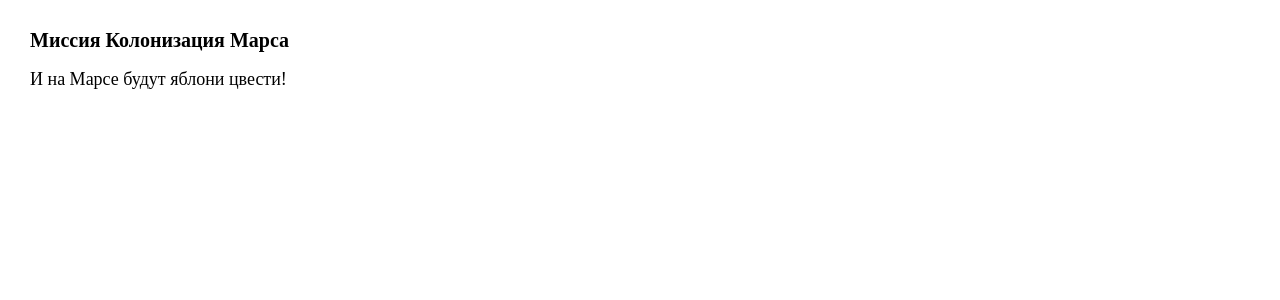
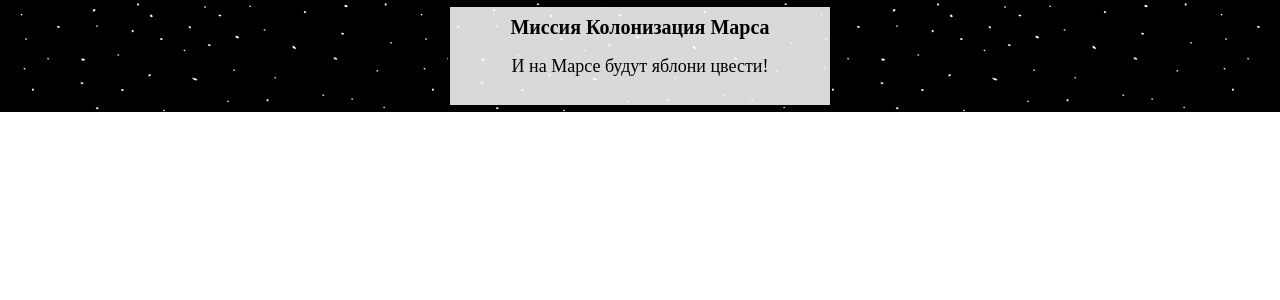
Before and after one commit to Kreoniz/mars_colony, a Flask app: a page that uses templates/base.html in a window 1280 px wide. Shown: the top 300 px of the page. Run offline with Flask 2, Linux system fonts and the light colour scheme.

Commit message:
mission_preparation

```diff
--- a/static/css/style.css
+++ b/static/css/style.css
@@ -15,8 +15,20 @@ img{vertical-align: top;}
 h1,h2,h3,h4,h5,h6{font-size:inherit;font-weight: 400;}
 /*--------------------*/
 
-body{
-    padding: 30px;
+.header{
+    position: fixed;
+    width: 100%;
+    background: url('../img/css_cycled.gif') 0 0/auto auto repeat;
+    margin: 0px 0px 15px 0px;
+}
+.header__text{
+    width: 30%;
+    margin: 5px auto 5px;
+    overflow: hidden;
+    background: rgba(255, 255, 255, 0.85);
+    padding: 10px;
+    border: 2px solid #000;
+    text-align: center;
 }
 h1{
     font-size: 20px;
--- a/templates/base.html
+++ b/templates/base.html
@@ -6,8 +6,16 @@
     <meta http-equiv="Content-type" content="text/html;charset=UTF-8">
 </head>
 <body>
-    <h1>Миссия Колонизация Марса</h1>
-    <h4 class="text">И на Марсе будут яблони цвести!</h4>
-    <div class="content"></div>
+    <header class="header">
+        <div class="header__text">
+            <h1>Миссия Колонизация Марса</h1>
+            <h4 class="text">И на Марсе будут яблони цвести!</h4>
+        </div>
+    </header>
+    <!-- Beginning of a page's content -->
+    <main role="main" class="container">
+        {% block content %}
+        {% endblock %}
+    </main>
 </body>
 </html>
```
Also changed, not shown: static/img/css_cycled.gif (added).
